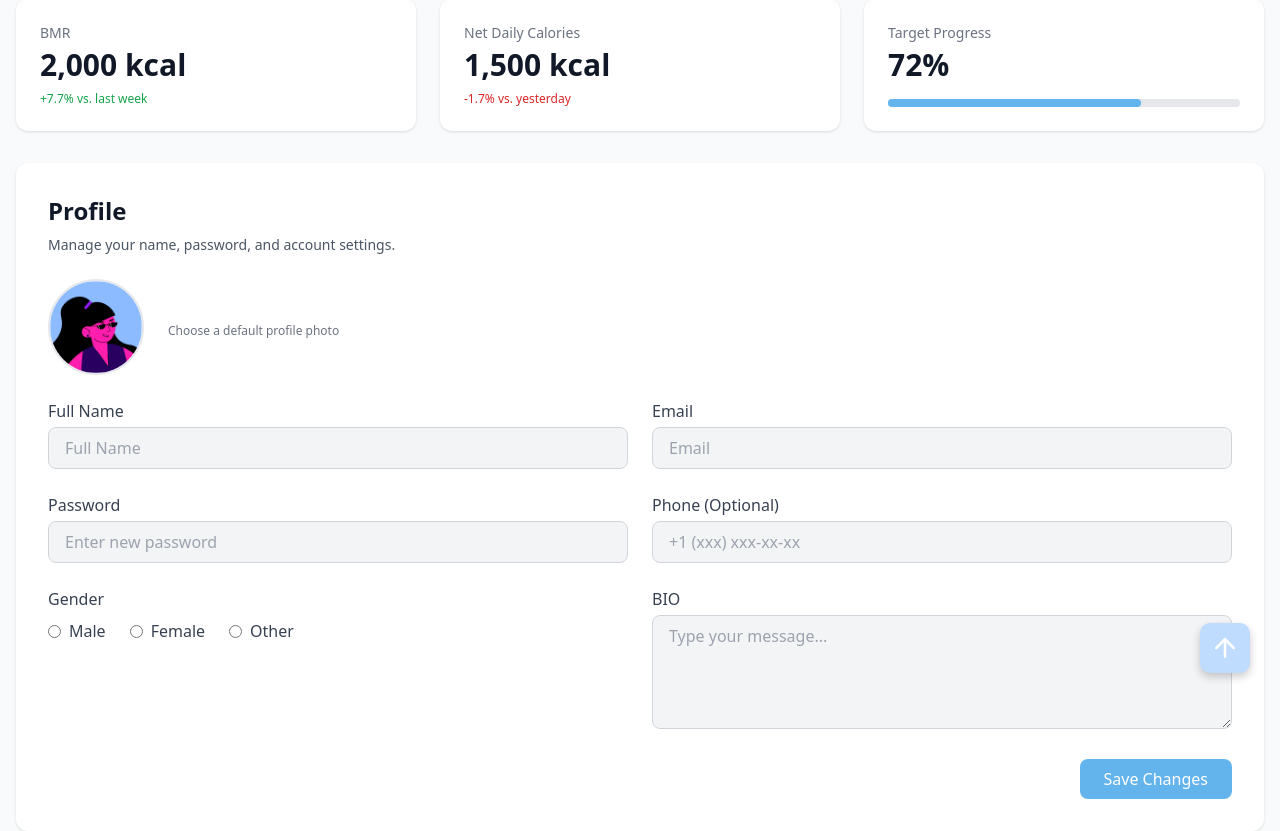
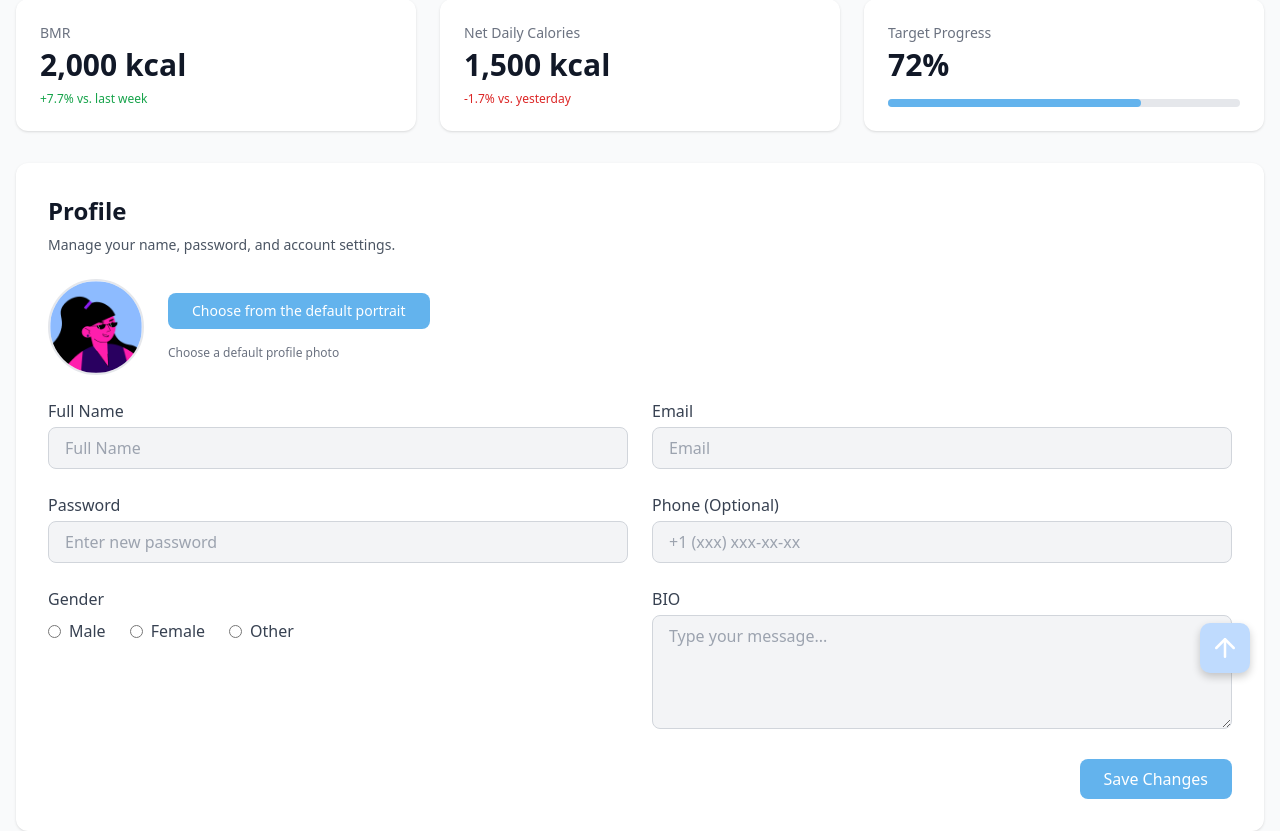
Before and after one commit to survivzhang/webTeam51, a Flask app: template app/templates/profile.html in a window 1280 px wide. Shown: the part 97-928 px from the top of the page. Run offline with Flask 3, Linux system fonts and the light colour scheme; the template is opened without the code that fills it, so the values that code supplies are empty; some libraries are stand-ins or nearby versions.

Commit message:
make portrait selection smooth with preview and confirm/cancel

```diff
--- a/app/templates/profile.html
+++ b/app/templates/profile.html
@@ -39,7 +39,9 @@
         id="profile-photo-preview"
       />
       <div>
-        <div id="default-photos" class="flex flex-wrap gap-4 mb-2"></div>
+        <button type="button" id="choose-avatar-btn" class="px-6 py-2 bg-cal-blue text-white text-sm font-medium rounded-lg hover:bg-cal-blue-dark focus:outline-none focus:ring-2 focus:ring-cal-blue mb-2">
+          Choose from the default portrait
+        </button>
         <input type="hidden" name="photo" id="selected-photo" value="{{ current_user.photo }}">
         <p class="text-xs text-gray-500 mt-2">Choose a default profile photo</p>
       </div>
@@ -151,30 +153,69 @@
     </div>
   </form>
 </div>
+
+<!-- Modal for avatar selection -->
+<div id="avatar-modal" class="fixed inset-0 z-50 flex items-center justify-center bg-black bg-opacity-40 hidden">
+  <div class="bg-white rounded-lg shadow-lg p-6 w-full max-w-xl">
+    <h3 class="text-lg font-semibold mb-4">Choose Your Avatar</h3>
+    <div id="default-photos" class="flex flex-wrap gap-4 mb-4 justify-center"></div>
+    <div class="flex justify-end space-x-2">
+      <button type="button" id="cancel-avatar-btn" class="px-4 py-2 bg-gray-300 text-gray-800 rounded hover:bg-gray-400">Cancel</button>
+      <button type="button" id="confirm-avatar-btn" class="px-4 py-2 bg-cal-blue text-white rounded hover:bg-cal-blue-dark">Confirm</button>
+    </div>
+  </div>
+</div>
+
 {% endblock %}
 
 {% block scripts %}
 <script>
+let selectedAvatar = document.getElementById('selected-photo').value;
+let tempSelectedAvatar = selectedAvatar;
+
+// Open modal
+const modal = document.getElementById('avatar-modal');
+document.getElementById('choose-avatar-btn').onclick = function() {
+  modal.classList.remove('hidden');
+  loadAvatars();
+};
+// Cancel button
+const cancelBtn = document.getElementById('cancel-avatar-btn');
+cancelBtn.onclick = function() {
+  modal.classList.add('hidden');
+  tempSelectedAvatar = selectedAvatar;
+};
+// Confirm button
+const confirmBtn = document.getElementById('confirm-avatar-btn');
+confirmBtn.onclick = function() {
+  selectedAvatar = tempSelectedAvatar;
+  document.getElementById('selected-photo').value = selectedAvatar;
+  document.getElementById('profile-photo-preview').src = '/static/profile_photos/' + selectedAvatar;
+  modal.classList.add('hidden');
+};
+
+function loadAvatars() {
   fetch('/api/default-photos')
     .then(res => res.json())
     .then(data => {
       const container = document.getElementById('default-photos');
+      container.innerHTML = '';
       data.photos.forEach(url => {
+        const filename = url.split('/').pop();
         const img = document.createElement('img');
         img.src = url;
         img.className = 'w-16 h-16 rounded-full border-2 cursor-pointer';
         img.onclick = () => {
-        document.getElementById('selected-photo').value = url.split('/').pop();
-        document.getElementById('profile-photo-preview').src = url;
+          tempSelectedAvatar = filename;
           document.querySelectorAll('#default-photos img').forEach(i => i.classList.remove('border-blue-500'));
           img.classList.add('border-blue-500');
         };
-      // Highlight the current photo
-      if (url.endsWith('/' + document.getElementById('selected-photo').value)) {
+        if (filename === tempSelectedAvatar) {
           img.classList.add('border-blue-500');
         }
         container.appendChild(img);
       });
     });
+}
 </script>
 {% endblock %}
```
Lines whose indentation alone changed are shown as unchanged.
